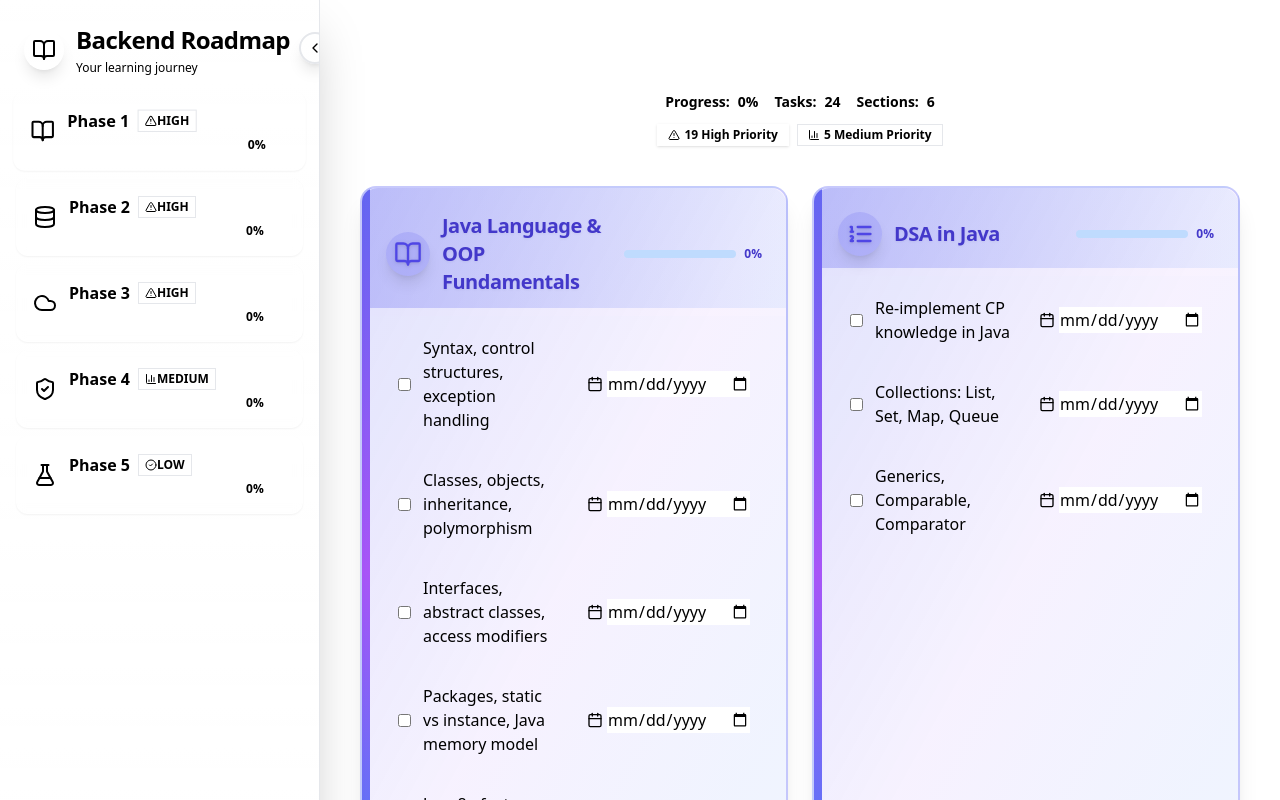
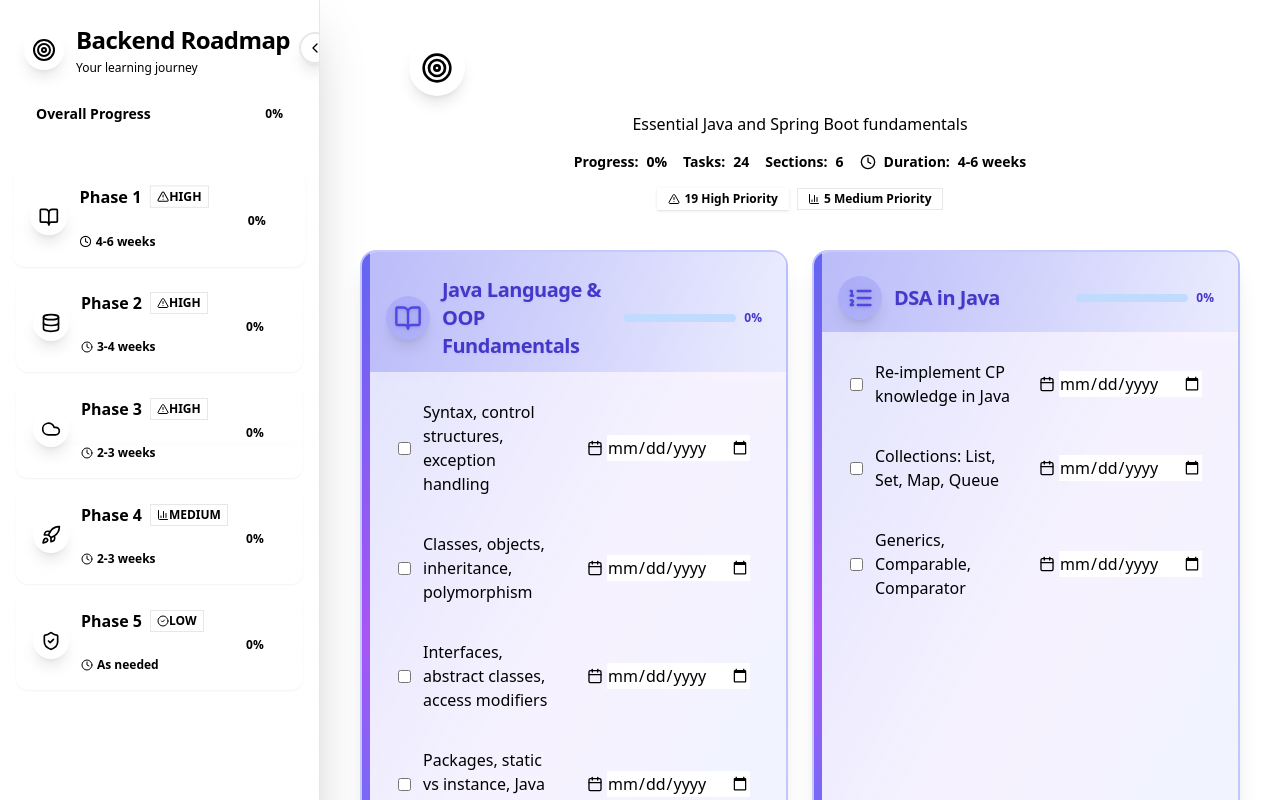
Before and after one commit to cubewin07/backend-roadmap, a React (Vite) app: page / in a window 1280 px wide. Shown: the top 800 px of the page. Built offline with nearby package versions, Linux system fonts and the light colour scheme.

Commit message:
Modify maincontent and sidebar

```diff
--- a/src/components/MainContent.jsx
+++ b/src/components/MainContent.jsx
@@ -1,14 +1,22 @@
 import React from "react";
 import RoadmapCard from "./RoadmapCard";
 import { Badge } from "./ui/badge";
-import { AlertTriangle, BarChart3, CheckCircle2 } from "lucide-react";
+import {
+  AlertTriangle,
+  BarChart3,
+  CheckCircle2,
+  Clock,
+  Target,
+} from "lucide-react";
 
 export default function MainContent({
   section,
   childrenSections,
+  phaseInfo,
+  phaseCompletion,
   ...handlers
 }) {
-  // Calculate overall progress for the current section
+  // Calculate overall progress for the current phase
   const getOverallProgress = () => {
     const allTasks = childrenSections.flatMap((child) => child.tasks);
     const total = allTasks.length;
@@ -35,14 +43,43 @@ export default function MainContent({
   return (
     <main className="flex-1 px-4 sm:px-6 pt-6 sm:pt-10 min-h-screen w-full transition-all duration-300">
       <div className="max-w-7xl mx-auto">
-        {/* Header with section info */}
+        {/* Header with phase info */}
         <div className="text-center mb-8 sm:mb-10">
-          <h1 className="text-2xl sm:text-3xl font-bold tracking-tight bg-gradient-to-r from-primary to-secondary bg-clip-text text-transparent mb-4">
-            {section}
-          </h1>
+          <div className="flex items-center justify-center gap-3 mb-4">
+            <div
+              className={`p-3 rounded-full shadow-lg ${
+                phaseCompletion.isCompleted
+                  ? "bg-emerald-500 text-white"
+                  : "bg-primary text-primary-foreground"
+              }`}
+            >
+              {phaseCompletion.isCompleted ? (
+                <CheckCircle2 className="w-8 h-8" />
+              ) : (
+                <Target className="w-8 h-8" />
+              )}
+            </div>
+            <div>
+              <h1 className="text-2xl sm:text-3xl font-bold tracking-tight bg-gradient-to-r from-primary to-secondary bg-clip-text text-transparent">
+                {section}
+              </h1>
+              {phaseCompletion.isCompleted && (
+                <div className="text-emerald-600 font-semibold text-sm mt-1 animate-pulse">
+                  🎉 Phase Completed!
+                </div>
+              )}
+            </div>
+          </div>
 
-          {/* Section summary */}
-          <div className="flex flex-wrap justify-center items-center gap-4 text-sm text-base-content/70">
+          {/* Phase description */}
+          {phaseInfo.description && (
+            <p className="text-base-content/70 text-sm sm:text-base max-w-2xl mx-auto mb-4">
+              {phaseInfo.description}
+            </p>
+          )}
+
+          {/* Phase summary */}
+          <div className="flex flex-wrap justify-center items-center gap-4 text-sm text-base-content/70 mb-4">
             <div className="flex items-center gap-2">
               <span className="font-semibold">Progress:</span>
               <span className="text-primary font-bold">{overallProgress}%</span>
@@ -59,10 +96,16 @@ export default function MainContent({
               <span className="font-semibold">Sections:</span>
               <span className="font-bold">{childrenSections.length}</span>
             </div>
+
+            <div className="flex items-center gap-2">
+              <Clock className="w-4 h-4" />
+              <span className="font-semibold">Duration:</span>
+              <span className="font-bold">{phaseInfo.estimatedDuration}</span>
+            </div>
           </div>
 
           {/* Priority breakdown */}
-          <div className="flex flex-wrap justify-center items-center gap-2 mt-3">
+          <div className="flex flex-wrap justify-center items-center gap-2 mb-4">
             {priorityInfo.highCount > 0 && (
               <Badge variant="destructive" className="text-xs">
                 <AlertTriangle className="w-3 h-3 mr-1" />
@@ -82,6 +125,24 @@ export default function MainContent({
               </Badge>
             )}
           </div>
+
+          {/* Phase completion status */}
+          {phaseCompletion.isCompleted && (
+            <div className="bg-emerald-50 border border-emerald-200 rounded-lg p-4 mb-6 max-w-2xl mx-auto">
+              <div className="flex items-center gap-3">
+                <CheckCircle2 className="w-6 h-6 text-emerald-600" />
+                <div>
+                  <h3 className="font-semibold text-emerald-800">
+                    Phase {phaseInfo.phase} Complete!
+                  </h3>
+                  <p className="text-sm text-emerald-700">
+                    Congratulations! You've completed all{" "}
+                    {phaseCompletion.total} tasks in this phase.
+                  </p>
+                </div>
+              </div>
+            </div>
+          )}
         </div>
 
         {/* Cards grid */}
--- a/src/components/Sidebar.jsx
+++ b/src/components/Sidebar.jsx
@@ -15,23 +15,25 @@ import {
   BarChart3,
   AlertTriangle,
   CheckCircle2,
+  Target,
+  Clock,
 } from "lucide-react";
 import { Progress } from "./ui/progress";
 import { Badge } from "./ui/badge";
 
 const sectionIcons = [
-  BookOpen, // Fundamentals
-  Database, // Databases
-  Cloud, // APIs
-  ShieldCheck, // Security
-  FlaskConical, // Testing
-  Rocket, // DevOps & Deployment
+  BookOpen, // Phase 1: Core Foundation
+  Database, // Phase 2: Production-Ready
+  Cloud, // Phase 3: Mobile Backend
+  Rocket, // Phase 4: DevOps
+  ShieldCheck, // Phase 5: Advanced Architecture
 ];
 
 export default function Sidebar({
   sections,
   selectedSection,
   onSelectSection,
+  overallProgress,
 }) {
   const [isCollapsed, setIsCollapsed] = useState(false);
   const [isDark, setIsDark] = useState(true);
@@ -44,9 +46,9 @@ export default function Sidebar({
     setIsDark(savedIsDark);
   }, []);
 
-  // Calculate progress for each section
-  const getSectionProgress = (section) => {
-    const allTasks = section.children.flatMap((child) => child.tasks);
+  // Calculate progress for each phase
+  const getPhaseProgress = (phase) => {
+    const allTasks = phase.children.flatMap((child) => child.tasks);
     const total = allTasks.length;
     const completed = allTasks.filter((task) => task.checked).length;
     return total === 0 ? 0 : Math.round((completed / total) * 100);
@@ -81,8 +83,8 @@ export default function Sidebar({
   };
 
   // Get overdue tasks count
-  const getOverdueCount = (section) => {
-    const allTasks = section.children.flatMap((child) => child.tasks);
+  const getOverdueCount = (phase) => {
+    const allTasks = phase.children.flatMap((child) => child.tasks);
     return allTasks.filter((task) => {
       if (!task.deadline || task.checked) return false;
       const deadline = new Date(task.deadline);
@@ -90,6 +92,14 @@ export default function Sidebar({
       today.setHours(0, 0, 0, 0);
       return deadline < today;
     }).length;
+  };
+
+  // Check if phase is completed
+  const isPhaseCompleted = (phase) => {
+    const allTasks = phase.children.flatMap((child) => child.tasks);
+    const total = allTasks.length;
+    const completed = allTasks.filter((task) => task.checked).length;
+    return total > 0 && completed === total;
   };
 
   // Keyboard navigation
@@ -147,7 +157,7 @@ export default function Sidebar({
             }`}
           >
             <div className="bg-primary rounded-full p-2 shadow-lg hover:shadow-xl transition-all">
-              <BookOpen className="w-6 h-6 text-primary-foreground" />
+              <Target className="w-6 h-6 text-primary-foreground" />
             </div>
             {!isCollapsed && (
               <div>
@@ -160,56 +170,87 @@ export default function Sidebar({
               </div>
             )}
           </div>
+
+          {/* Overall Progress */}
+          {!isCollapsed && (
+            <div className="mt-4 p-3 bg-primary/20 rounded-lg">
+              <div className="flex items-center justify-between mb-2">
+                <span className="text-sm font-semibold text-primary-foreground">
+                  Overall Progress
+                </span>
+                <span className="text-xs font-bold text-primary-foreground">
+                  {overallProgress}%
+                </span>
+              </div>
+              <Progress value={overallProgress} className="h-2 bg-primary/30" />
+            </div>
+          )}
         </div>
 
         {/* Navigation */}
         <nav className="flex-1 px-4 pb-4">
           <ul className="space-y-2">
-            {sections.map((sec, idx) => {
+            {sections.map((phase, idx) => {
               const Icon = sectionIcons[idx % sectionIcons.length] || BookOpen;
-              const progress = getSectionProgress(sec);
-              const overdueCount = getOverdueCount(sec);
+              const progress = getPhaseProgress(phase);
+              const overdueCount = getOverdueCount(phase);
               const isSelected = selectedSection === idx;
+              const isCompleted = isPhaseCompleted(phase);
 
               return (
-                <li key={sec.section} className="relative group">
+                <li key={phase.section} className="relative group">
                   <button
                     className={`w-full text-left p-4 rounded-xl font-semibold flex items-center gap-3 transition-all text-base shadow-sm border border-transparent hover:border-primary/40 hover:bg-primary/10 focus:outline-none focus:ring-2 focus:ring-primary/40 relative overflow-hidden ${
                       isSelected
                         ? "bg-primary text-primary-foreground border-primary/80 shadow-lg scale-[1.02]"
+                        : isCompleted
+                        ? "bg-emerald-500/20 text-emerald-800 border-emerald-400/60"
                         : "bg-card/80 text-foreground backdrop-blur-sm"
                     }`}
                     onClick={() => onSelectSection(idx)}
-                    title={isCollapsed ? sec.section : undefined}
+                    title={isCollapsed ? phase.section : undefined}
                   >
                     {/* Animated background for selected */}
                     {isSelected && (
                       <div className="absolute inset-0 bg-gradient-to-r from-primary/20 to-transparent animate-pulse" />
                     )}
 
+                    {/* Completion celebration for completed phases */}
+                    {isCompleted && !isSelected && (
+                      <div className="absolute inset-0 bg-gradient-to-r from-emerald-400/10 to-transparent animate-pulse" />
+                    )}
+
                     <div className="relative z-10 flex items-center gap-3 w-full">
-                      <Icon
-                        className={`w-6 h-6 flex-shrink-0 ${
-                          isSelected
-                            ? "text-primary-foreground"
-                            : "text-primary"
+                      <div
+                        className={`p-2 rounded-full shadow-lg transition-all duration-300 ${
+                          isCompleted
+                            ? "bg-emerald-500 text-white"
+                            : isSelected
+                            ? "bg-primary text-primary-foreground"
+                            : "bg-primary/20"
                         }`}
-                      />
+                      >
+                        {isCompleted ? (
+                          <CheckCircle2 className="w-5 h-5" />
+                        ) : (
+                          <Icon className="w-5 h-5" />
+                        )}
+                      </div>
 
                       {!isCollapsed && (
                         <div className="flex-1 min-w-0">
                           <div className="flex items-center gap-2 mb-1">
                             <span className="truncate font-semibold">
-                              {sec.section.split(":")[0]}
+                              Phase {phase.phase}
                             </span>
                             <Badge
                               variant="outline"
                               className={`${getPriorityColor(
-                                sec.priority
+                                phase.priority
                               )} text-xs px-1.5 py-0.5`}
                             >
-                              {getPriorityIcon(sec.priority)}
-                              {sec.priority}
+                              {getPriorityIcon(phase.priority)}
+                              {phase.priority}
                             </Badge>
                             {overdueCount > 0 && (
                               <Badge
@@ -219,16 +260,34 @@ export default function Sidebar({
                                 {overdueCount} overdue
                               </Badge>
                             )}
+                            {isCompleted && (
+                              <Badge
+                                variant="outline"
+                                className="badge-success text-xs px-1.5 py-0.5"
+                              >
+                                ✓ Complete
+                              </Badge>
+                            )}
                           </div>
 
                           {/* Progress bar */}
                           <div className="flex items-center gap-2">
                             <Progress
                               value={progress}
-                              className="flex-1 h-1.5 bg-primary/20"
+                              className={`flex-1 h-1.5 ${
+                                isCompleted ? "bg-emerald-200" : "bg-primary/20"
+                              }`}
                             />
                             <span className="text-xs font-bold min-w-[2.5rem]">
                               {progress}%
+                            </span>
+                          </div>
+
+                          {/* Phase duration */}
+                          <div className="flex items-center gap-1 mt-1">
+                            <Clock className="w-3 h-3 text-base-content/50" />
+                            <span className="text-xs text-base-content/50">
+                              {phase.estimatedDuration}
                             </span>
                           </div>
                         </div>
@@ -243,14 +302,25 @@ export default function Sidebar({
 
                   {/* Hover tooltip for collapsed state */}
                   {isCollapsed && (
-                    <div className="absolute left-full top-1/2 -translate-y-1/2 ml-2 bg-base-300 text-base-content px-3 py-2 rounded-lg shadow-lg opacity-0 group-hover:opacity-100 transition-opacity pointer-events-none z-50 min-w-[200px]">
-                      <div className="font-semibold mb-1">{sec.section}</div>
+                    <div className="absolute left-full top-1/2 -translate-y-1/2 ml-2 bg-base-300 text-base-content px-3 py-2 rounded-lg shadow-lg opacity-0 group-hover:opacity-100 transition-opacity pointer-events-none z-50 min-w-[250px]">
+                      <div className="font-semibold mb-1">
+                        Phase {phase.phase}
+                      </div>
+                      <div className="text-xs text-base-content/70 mb-1">
+                        {phase.description}
+                      </div>
                       <div className="text-xs text-base-content/70">
-                        Progress: {progress}% | Priority: {sec.priority}
+                        Progress: {progress}% | Duration:{" "}
+                        {phase.estimatedDuration}
                       </div>
                       {overdueCount > 0 && (
                         <div className="text-xs text-error mt-1">
                           {overdueCount} overdue tasks
+                        </div>
+                      )}
+                      {isCompleted && (
+                        <div className="text-xs text-success mt-1">
+                          ✓ Phase completed!
                         </div>
                       )}
                     </div>
```
